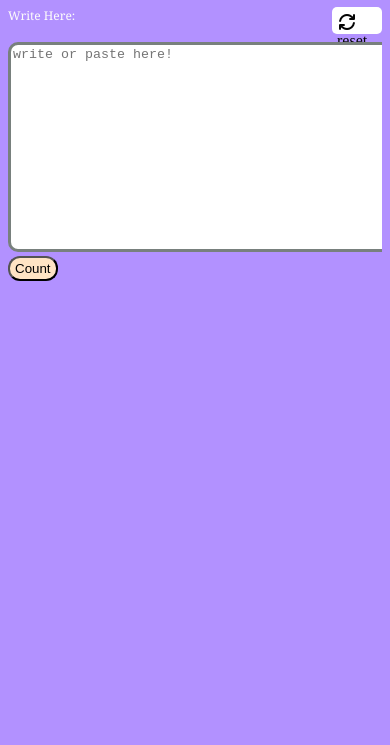
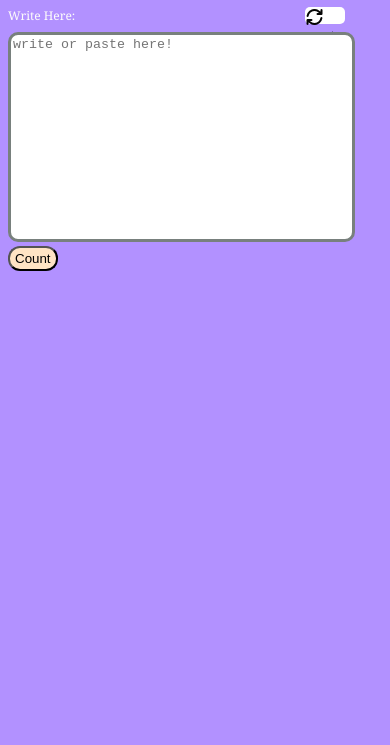
Before and after one commit to Sanny1921/wordcounter, a plain HTML site: page index.html in a window 390 px wide. Shown: the part 99-844 px from the top of the page. Drawn offline with Linux system fonts and the light colour scheme.

Commit message:
Update mobile.css

```diff
--- a/mobile.css
+++ b/mobile.css
@@ -14,7 +14,7 @@
         gap: 150px;
     }
     #wow{
-        width: 100%;
+        width: 90%;
         height: 200px;
         border: 3px solid rgb(120, 128, 125);
         border-radius: 10px;
@@ -26,7 +26,7 @@
     }
     .kp{
         margin-bottom:-10px;
-        width: 100%;
+        width: 90%;
         flex: 1;
         display: flex;
         justify-content: space-between;
@@ -37,7 +37,7 @@
         width:40px;
         height:17px;
         background-color: #ffffff;
-        padding: 5px;
+        padding: 0px;
         border-radius: 5px;
         margin-bottom: 0px;
         display: flex;
```
